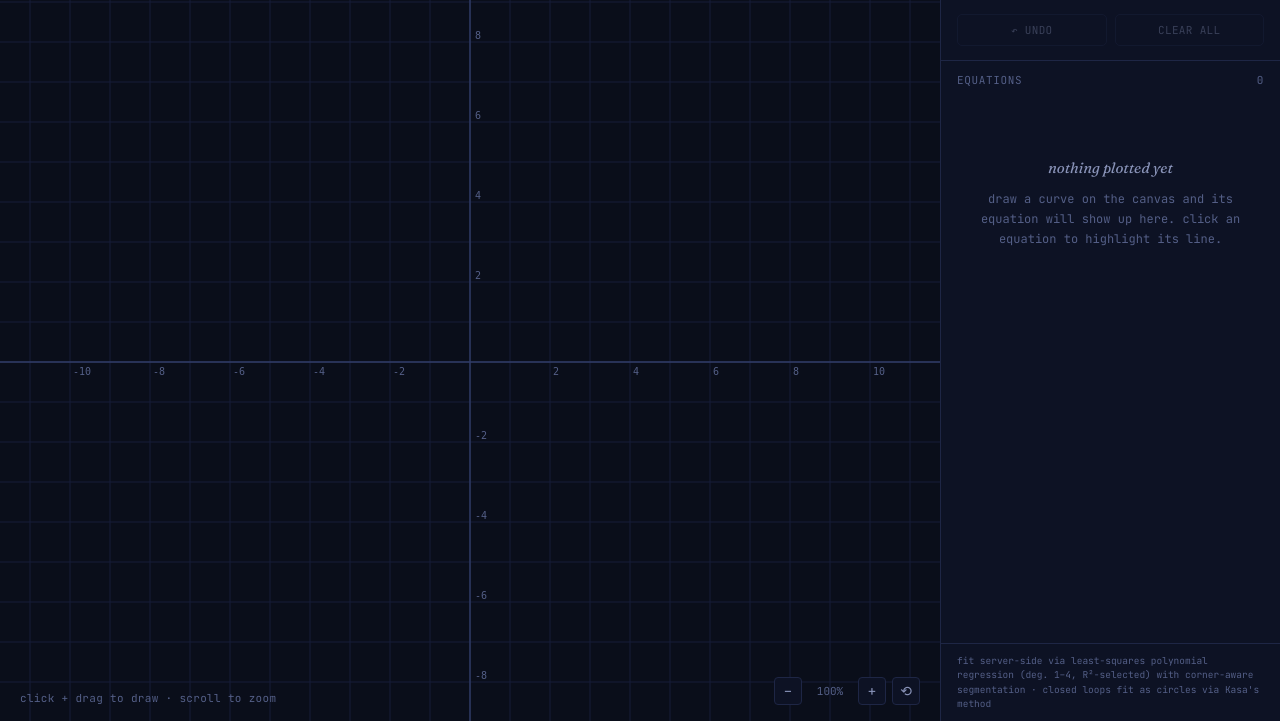
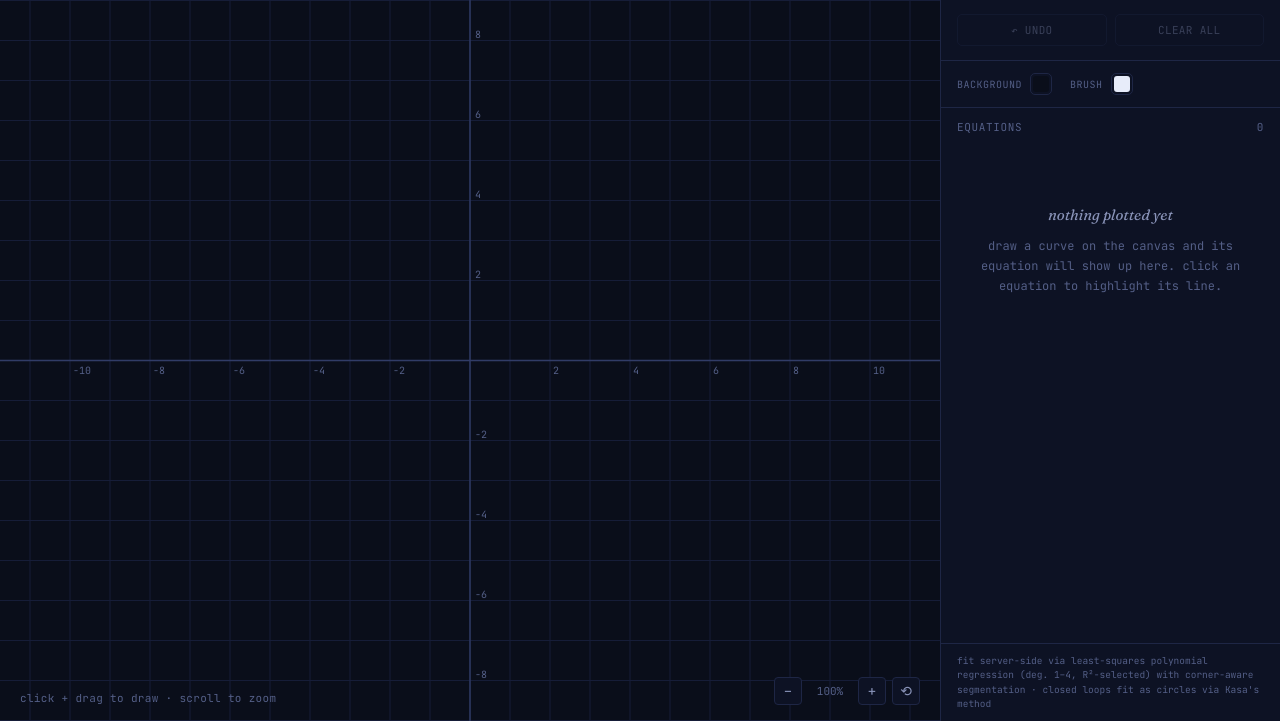
Before and after one commit to v1kkiiiii/sketch-eq, a Flask app: page / in a window 1280 px wide. Shown: the part 79-800 px from the top of the page. Run offline with Flask 3, Linux system fonts and the light colour scheme.

Commit message:
Add background and brush color pickers

```diff
--- a/web/app.py
+++ b/web/app.py
@@ -2,9 +2,9 @@
 app.py
 ------
 Flask backend for sketch-eq. Serves the drawing UI and exposes a single
-/api/fit endpoint that runs the same fitting.process_stroke() used by the
-desktop version -- no logic is duplicated in JavaScript, the browser just
-sends raw stroke points and gets equations back.
+/api/fit endpoint that runs fitting.process_stroke() -- no logic is
+duplicated in JavaScript, the browser just sends raw stroke points and
+gets equations back.
 """
 
 import os
--- a/web/static/app.js
+++ b/web/static/app.js
@@ -4,8 +4,6 @@
 const canvas = document.getElementById('canvas');
 const ctx = canvas.getContext('2d');
 const dpr = Math.max(1, window.devicePixelRatio || 1);
-
-const PALETTE = ['#5EEAD4','#F2B84B','#F87171','#818CF8','#4ADE80','#F472B6','#60A5FA','#FBBF24','#C084FC','#2DD4BF'];
 
 const state = {
   strokes: [],          // {id, colorHex, points:[{x,y}] in MATH coords, equations:[...], pending:bool}
@@ -17,6 +15,8 @@ const state = {
   selectedEqId: null,
   nextId: 1,
   animT: 0,
+  bgColor: '#0A0E1A',
+  brushColor: '#E7ECFA',
 };
 
 let originX = 0, originY = 0;
@@ -41,6 +41,36 @@ function toMath(px, py) {
 function toPixel(x, y) {
   const s = state.baseScale * state.zoom;
   return { px: originX + x * s, py: originY - y * s };
+}
+
+// ============================================================
+// COLOR / CONTRAST HELPERS
+// ============================================================
+function hexToRgb(hex) {
+  const c = hex.replace('#', '');
+  return {
+    r: parseInt(c.substring(0, 2), 16),
+    g: parseInt(c.substring(2, 4), 16),
+    b: parseInt(c.substring(4, 6), 16),
+  };
+}
+function relativeLuminance(hex) {
+  const { r, g, b } = hexToRgb(hex);
+  const lin = (v) => {
+    v /= 255;
+    return v <= 0.03928 ? v / 12.92 : Math.pow((v + 0.055) / 1.055, 2.4);
+  };
+  return 0.2126 * lin(r) + 0.7152 * lin(g) + 0.0722 * lin(b);
+}
+function isDarkBackground() {
+  return relativeLuminance(state.bgColor) < 0.5;
+}
+// grid/axis/tick colors auto-adjust so they stay legible against
+// whatever background color is picked
+function gridPalette() {
+  return isDarkBackground()
+    ? { grid: '#161D38', axis: '#313C67', tick: '#545F87' }
+    : { grid: '#D8DCE8', axis: '#9AA3C0', tick: '#6B7280' };
 }
 
 // ============================================================
@@ -70,11 +100,12 @@ function drawGrid() {
   const rect = canvas.getBoundingClientRect();
   const w = rect.width, h = rect.height;
   ctx.clearRect(0, 0, w, h);
-  ctx.fillStyle = '#0A0E1A';
+  ctx.fillStyle = state.bgColor;
   ctx.fillRect(0, 0, w, h);
 
+  const { grid, axis, tick } = gridPalette();
   const s = state.baseScale * state.zoom;
-  ctx.strokeStyle = '#161D38';
+  ctx.strokeStyle = grid;
   ctx.lineWidth = 1;
   ctx.beginPath();
   const startX = originX % s, startY = originY % s;
@@ -82,14 +113,14 @@ function drawGrid() {
   for (let y = startY; y < h; y += s) { ctx.moveTo(0, y); ctx.lineTo(w, y); }
   ctx.stroke();
 
-  ctx.strokeStyle = '#313C67';
+  ctx.strokeStyle = axis;
   ctx.lineWidth = 1.4;
   ctx.beginPath();
   ctx.moveTo(0, originY); ctx.lineTo(w, originY);
   ctx.moveTo(originX, 0); ctx.lineTo(originX, h);
   ctx.stroke();
 
-  ctx.fillStyle = '#545F87';
+  ctx.fillStyle = tick;
   ctx.font = '10px "JetBrains Mono", monospace';
   const step = state.zoom < 0.6 ? 5 : (state.zoom > 1.8 ? 1 : 2);
   for (let ux = -40; ux <= 40; ux += step) {
@@ -148,7 +179,7 @@ function render() {
   }
 
   if (state.drawing && state.currentRaw.length > 1) {
-    ctx.strokeStyle = '#E7ECFA';
+    ctx.strokeStyle = state.brushColor;
     ctx.globalAlpha = 0.55;
     ctx.lineWidth = 2.25;
     ctx.lineCap = 'round';
@@ -262,7 +293,7 @@ async function finishStroke() {
   const mathPts = state.currentRaw.map(p => toMath(p.x, p.y));
   const stroke = {
     id: state.nextId++,
-    colorHex: PALETTE[state.strokes.length % PALETTE.length],
+    colorHex: state.brushColor,
     points: mathPts,
     equations: [],
     pending: true,
@@ -319,6 +350,14 @@ document.getElementById('clear-btn').addEventListener('click', () => {
   render();
 });
 
+document.getElementById('bg-color').addEventListener('input', (e) => {
+  state.bgColor = e.target.value;
+  render();
+});
+document.getElementById('brush-color').addEventListener('input', (e) => {
+  state.brushColor = e.target.value;
+});
+
 window.addEventListener('keydown', (e) => {
   if ((e.ctrlKey || e.metaKey) && e.key === 'z') { e.preventDefault(); document.getElementById('undo-btn').click(); }
 });
--- a/web/static/style.css
+++ b/web/static/style.css
@@ -1,4 +1,3 @@
-
 :root {
   --bg: #0A0E1A;
   --bg-panel: #0D1224;
@@ -137,6 +136,41 @@
 .tool-btn:disabled { opacity: 0.35; cursor: default; }
 .tool-btn.danger:hover:not(:disabled) { border-color: var(--danger); color: var(--danger); }
 
+#color-toolbar {
+  display: flex;
+  gap: 18px;
+  padding: 12px 16px;
+  border-bottom: 1px solid var(--panel-border);
+  flex-shrink: 0;
+}
+.color-field {
+  display: flex;
+  align-items: center;
+  gap: 8px;
+  cursor: pointer;
+}
+.color-label {
+  font-size: 10px;
+  color: var(--text-dimmer);
+  text-transform: uppercase;
+  letter-spacing: 0.05em;
+}
+.color-field input[type="color"] {
+  -webkit-appearance: none;
+  appearance: none;
+  width: 22px;
+  height: 22px;
+  border: 1px solid var(--panel-border);
+  border-radius: 5px;
+  padding: 0;
+  background: none;
+  cursor: pointer;
+}
+.color-field input[type="color"]::-webkit-color-swatch-wrapper { padding: 2px; }
+.color-field input[type="color"]::-webkit-color-swatch { border: none; border-radius: 3px; }
+.color-field input[type="color"]::-moz-color-swatch { border: none; border-radius: 3px; }
+.color-field input[type="color"]:hover { border-color: var(--accent-dim); }
+
 #eq-header {
   padding: 12px 16px 8px 16px;
   font-size: 11px;
--- a/web/templates/index.html
+++ b/web/templates/index.html
@@ -32,6 +32,16 @@
         <button class="tool-btn" id="undo-btn" disabled>↶ undo</button>
         <button class="tool-btn danger" id="clear-btn" disabled>clear all</button>
       </div>
+      <div id="color-toolbar">
+        <label class="color-field">
+          <span class="color-label">background</span>
+          <input type="color" id="bg-color" value="#0A0E1A">
+        </label>
+        <label class="color-field">
+          <span class="color-label">brush</span>
+          <input type="color" id="brush-color" value="#E7ECFA">
+        </label>
+      </div>
       <div id="eq-header">
         <span>equations</span>
         <span id="eq-count">0</span>
```
Also changed, not shown: web/fitting.py (+50 -77 lines), web/test_fitting.py (+1 -8 lines), web/README.md. Lines whose indentation alone changed are shown as unchanged.
